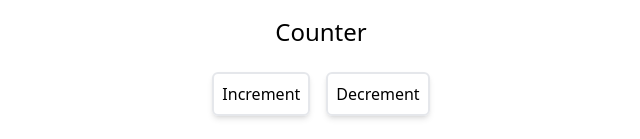
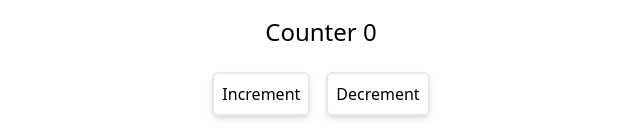
Before and after one commit to Najeeb93/React-Assignmt-2, a React (Vite) app: page / in a window 1280 px wide. Shown: the top 139 px of the page, without its empty margins (319-959 px from the left). Built offline with nearby package versions, Linux system fonts and the light colour scheme.

Commit message:
add to commit

```diff
--- a/src/App.jsx
+++ b/src/App.jsx
@@ -18,7 +18,7 @@ function App() {
   return (
 <div>
   <div>
-  <div className="flex  justify-center mt-4"> <h1 className="text-2xl">Counter {conterContext.count}</h1></div></div>
+  <div className="flex  justify-center mt-4"> <h1 className="text-2xl">Counter {counterState.count}</h1></div></div>
 <Counters/>
 <Counters/>
 <Counters/>
--- a/src/assets/components/Counters.jsx
+++ b/src/assets/components/Counters.jsx
@@ -3,11 +3,11 @@ import { useContext } from "react";
 import { conterContext } from "./Context/Counter";
 
 function Counters() {
-
+    const counterState = useContext(conterContext)
     return (
 
         <div>
-            <div className="flex justify-center"><button className="p-2 mt-6 border-2 shadow-md rounded-md">Increment</button>
+            <div className="flex justify-center"><button onClick={() => counterState.setCount(counterState.count + 1)} className="p-2 mt-6 border-2 shadow-md rounded-md">Increment</button>
             <button className="p-2 ml-4 mt-6 border-2 shadow-md rounded-md">Decrement</button></div>
         </div>
     )
```
